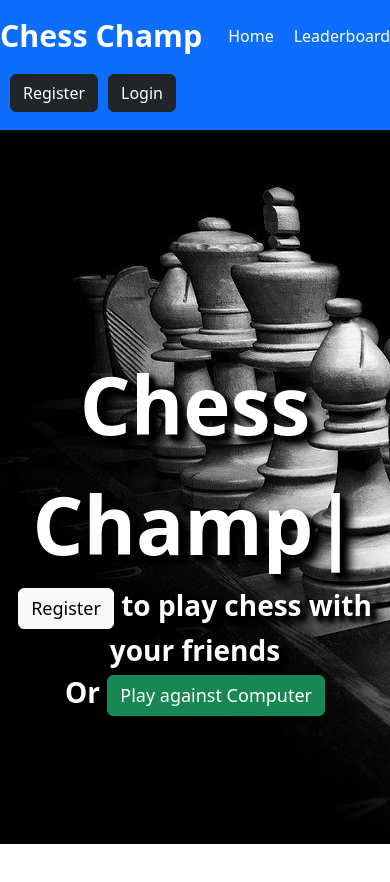
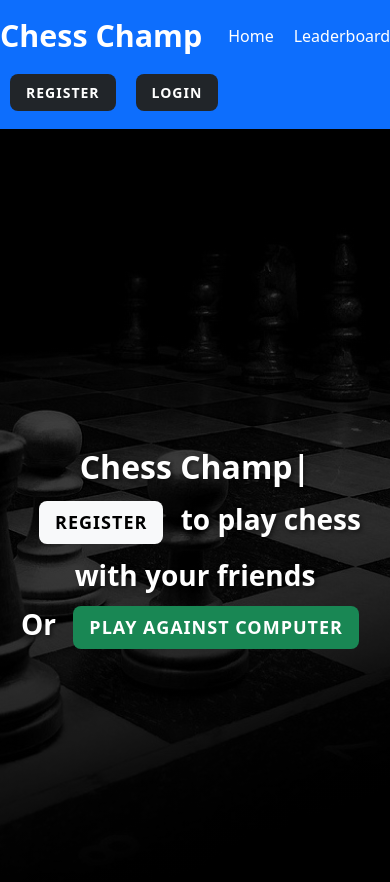
Before and after one commit to tilak318/ChessChamp-Backend, a React (Create React App) app in the folder client/: page / in a window 390 px wide. Shown: the top 882 px of the page. Before the commit the page ends 844 px from the top, so only its background shows below. Built offline with nearby package versions, Linux system fonts and the light colour scheme; no server answers.

Commit message:
Resolved merge conflicts

```diff
--- a/client/src/style.css
+++ b/client/src/style.css
@@ -106,23 +106,107 @@ body {
 
 /* Landing page styling */
 #landing-page-container {
-  height: 100%;
+  min-height: 100vh;
+  width: 100%;
+  background-size: cover;
+  background-position: center;
+  background-repeat: no-repeat;
+  display: flex;
+  justify-content: center;
+  align-items: center;
+  position: relative;
+}
+
+#landing-page-container::before {
+  content: '';
+  position: absolute;
+  top: 0;
+  left: 0;
+  right: 0;
+  bottom: 0;
+  background: linear-gradient(rgba(0, 0, 0, 0.7), rgba(0, 0, 0, 0.85));
+  z-index: 1;
 }
 
 #landing-page-title {
-  position: absolute;
-  color: white;
-  width: 100%;
+ position: relative;
+  z-index: 2;
   text-align: center;
-  top: 30%;
-  font-size: 80px;
+  padding: 2rem;
+  font-size: 4rem;
   font-weight: bold;
-  text-shadow: 10px 10px 10px #000, 5px 5px 5px #000, 5px 5px 5px #000;
+  color: #ffffff;
+  text-shadow: 2px 2px 4px rgba(0, 0, 0, 0.5);
+  animation: fadeIn 1s ease-out;
+
 }
 
 #cursor {
   opacity: 0;
+  display: inline-block;
+  margin-left: 5px;
+  animation: blink 0.7s infinite;
 }
+
+
+.btn {
+  padding: 12px 24px;
+  border: none;
+  border-radius: 8px;
+  font-weight: 600;
+  cursor: pointer;
+  transition: all 0.3s ease;
+  margin: 10px;
+  text-transform: uppercase;
+  letter-spacing: 1px;
+}
+
+@keyframes fadeIn {
+  from {
+    opacity: 0;
+    transform: translateY(20px);
+  }
+  to {
+    opacity: 1;
+    transform: translateY(0);
+  }
+}
+
+@keyframes blink {
+  0%, 100% {
+    opacity: 1;
+  }
+  50% {
+    opacity: 0;
+  }
+}
+
+/* Responsive design */
+@media (max-width: 768px) {
+  #landing-page-title {
+    font-size: 2.5rem;
+    padding: 1rem;
+  }
+
+  .btn {
+    padding: 10px 20px;
+    font-size: 16px;
+  }
+}
+
+@media (max-width: 480px) {
+  #landing-page-title {
+    font-size: 2rem;
+  }
+
+  .btn {
+    padding: 8px 16px;
+    font-size: 14px;
+  }
+}
+
+
+
 
 /* Home page styling */
 #home-page-container {
```
